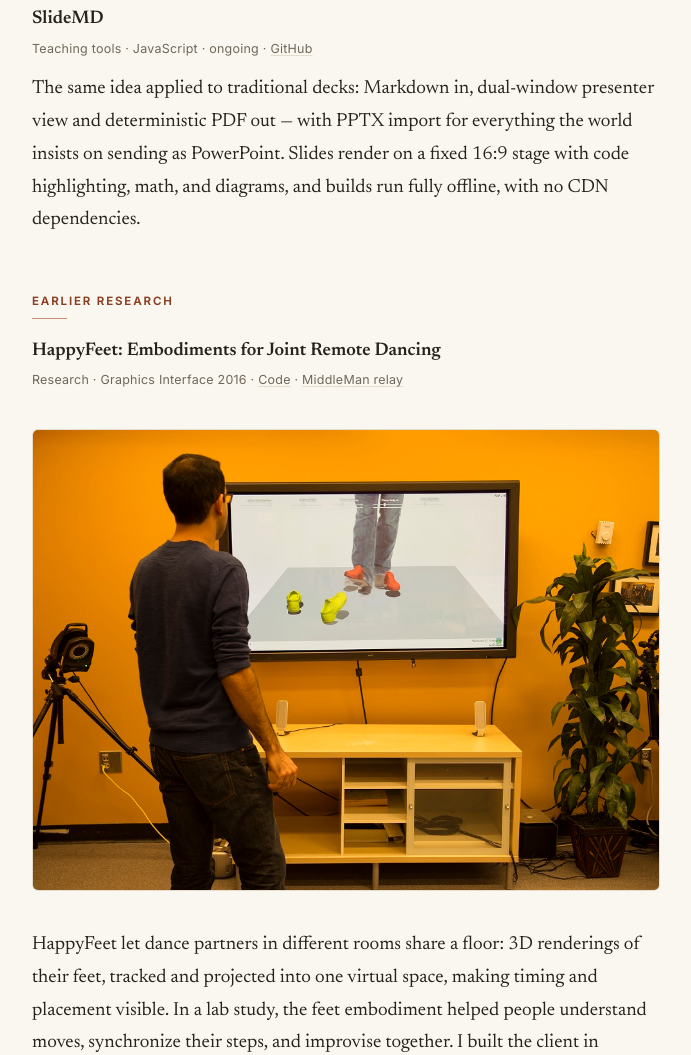
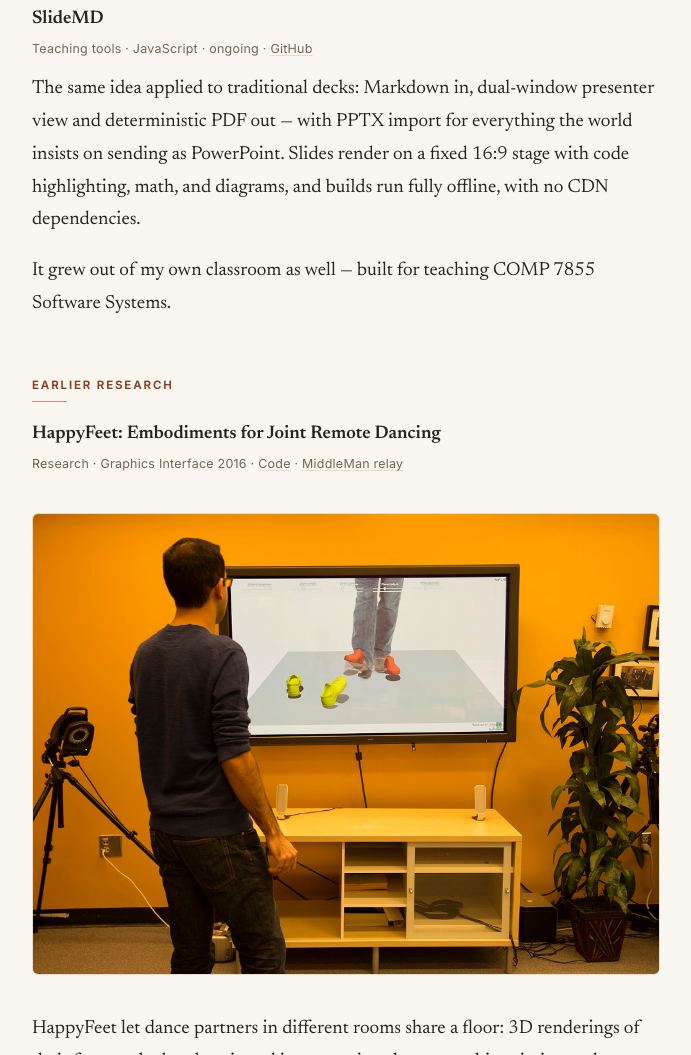
Before and after one commit to hesamat/hesamat.github.io, a plain HTML site: page projects/index.html in a window 1280 px wide. Shown: the part 744-1799 px from the top of the page, without its empty margins (294-985 px from the left). Drawn offline with Linux system fonts and the light colour scheme.

Commit message:
Note SlideMD's COMP 7855 origin

```diff
--- a/projects/index.html
+++ b/projects/index.html
@@ -48,6 +48,7 @@
         <h3>SlideMD</h3>
         <p class="meta">Teaching tools · JavaScript · ongoing · <a href="https://github.com/hesamat/html-presentation">GitHub</a></p>
         <p>The same idea applied to traditional decks: Markdown in, dual-window presenter view and deterministic PDF out — with PPTX import for everything the world insists on sending as PowerPoint. Slides render on a fixed 16:9 stage with code highlighting, math, and diagrams, and builds run fully offline, with no CDN dependencies.</p>
+        <p>It grew out of my own classroom as well — built for teaching COMP 7855 Software Systems.</p>
       </div>
     </section>
 
```
